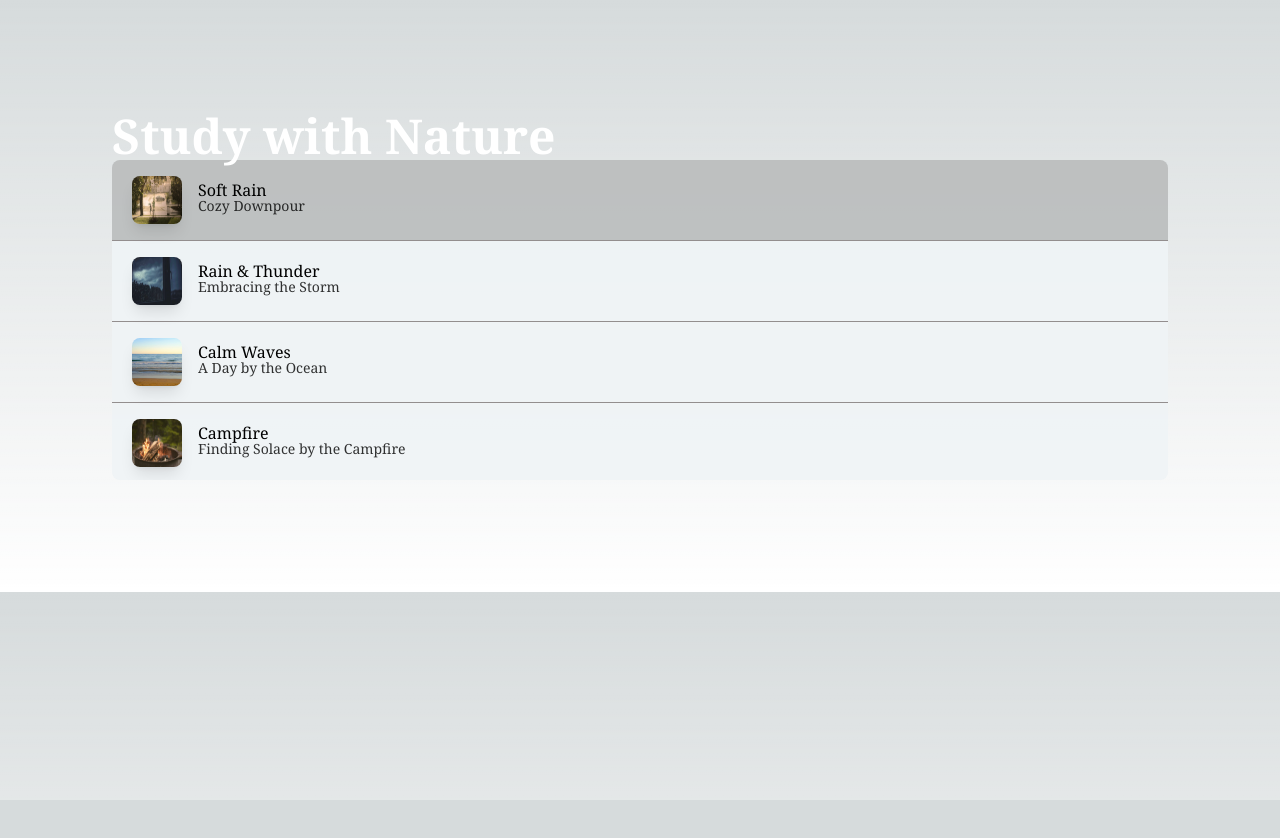
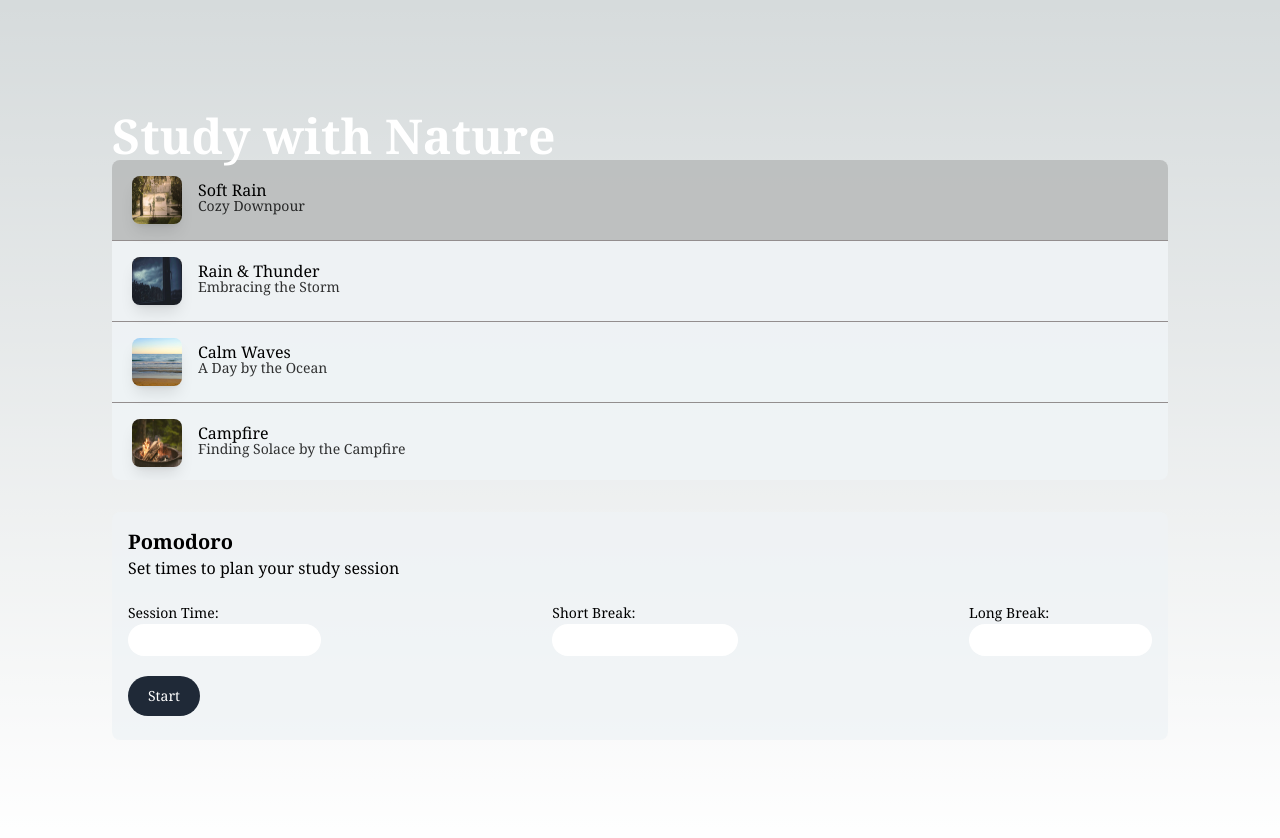
Before and after one commit to zaraehhs/studywithnature, a Next.js app in the folder study-with-nature/: page / in a window 1280 px wide. Shown: the top 838 px of the page. Before the commit the page ends 800 px from the top, so only its background shows below. Built offline with nearby package versions, Linux system fonts and the light colour scheme.

Commit message:
refactor: added tailwind version of pomodoro

```diff
--- /dev/null
+++ b/study-with-nature/app/components/Pomodoro.jsx
@@ -0,0 +1,58 @@
+import React from 'react'
+
+const Pomodoro = () => {
+    let timer = {
+        sessionTime: 0,
+        shortBreak: 0,
+        longBreak: 0,
+        pausedTime: 0,
+        sessions: 1,
+        mode: 'Study time!',
+    }
+
+    let interval;
+    let state = true;
+
+
+  return (
+    <div className="bg-[#eff2f6b5] rounded-lg mt-8 p-4 text-black box-shadow">
+                        <div id="pomodoro-start">
+                            <h1 className="font-bold text-xl"> Pomodoro </h1>
+                            <p class=""> Set times to plan your study session </p>
+
+                            <form id="pomodoro-form" className="">
+                                <div className="flex justify-between gap-2 my-5">
+                                    <div>
+                                        <label for="sessionTime" className="text-left text-sm"> Session Time: </label>
+                                        <input className="rounded-full w-full p-1" type="number" id="sessionTime" min="1" max="200" required />
+                                    </div>
+
+                                    <div>
+                                        <label for="sessionTime" className="text-left text-sm"> Short Break: </label>
+                                        <input className="rounded-full w-full p-1" type="number" id="shortBreak" min="1" max="200" required />
+                                    </div>
+
+                                    <div>
+                                        <label for="sessionTime" className="text-left text-sm"> Long Break: </label>
+                                        <input className="rounded-full w-full p-1" type="number" id="longBreak" min="1" max="200" required />
+                                    </div>
+                                </div>
+                                <button className="text-white bg-gray-800 hover:bg-gray-900 focus:outline-none focus:ring-4 focus:ring-gray-300 font-medium rounded-full text-sm px-5 py-2.5 me-2 mb-2" id="submit" type="submit"> Start </button>
+                            </form>
+
+                        </div>
+
+                        <div id="pomodoro-during" className="text-center hidden">
+                            <h1 class="text-body__title text-left"> Pomodoro </h1>
+                            <p class="text-left" id="sessionDescription"> Study Session Time </p>
+
+                            <h2 id="timeDisplay"> 0:00 </h2>
+
+                            <button class="button-black padding-small text-subtitle" id="pausePomodoro"> Pause </button>
+                            <button class="button-black padding-small text-subtitle" id="endPomodoro"> End Session</button>
+                        </div>
+                    </div>
+  )
+}
+
+export default Pomodoro
--- a/study-with-nature/app/page.js
+++ b/study-with-nature/app/page.js
@@ -1,14 +1,16 @@
 import Header from "./components/Header";
 import Playlist from "./components/Playlist";
+import Pomodoro from "./components/Pomodoro";
 
 export default function Home() {
   return (
     <main className="p-12 lg:p-28">
     <Header />
     <Playlist />
+    <Pomodoro />
       {/*
         <MediaPlayer />
-        <Pomodoro />
+
       <Footer />
     */}
     </main>
```
Also changed, not shown: 1 other file (tests, documents, lock files or other folders).
